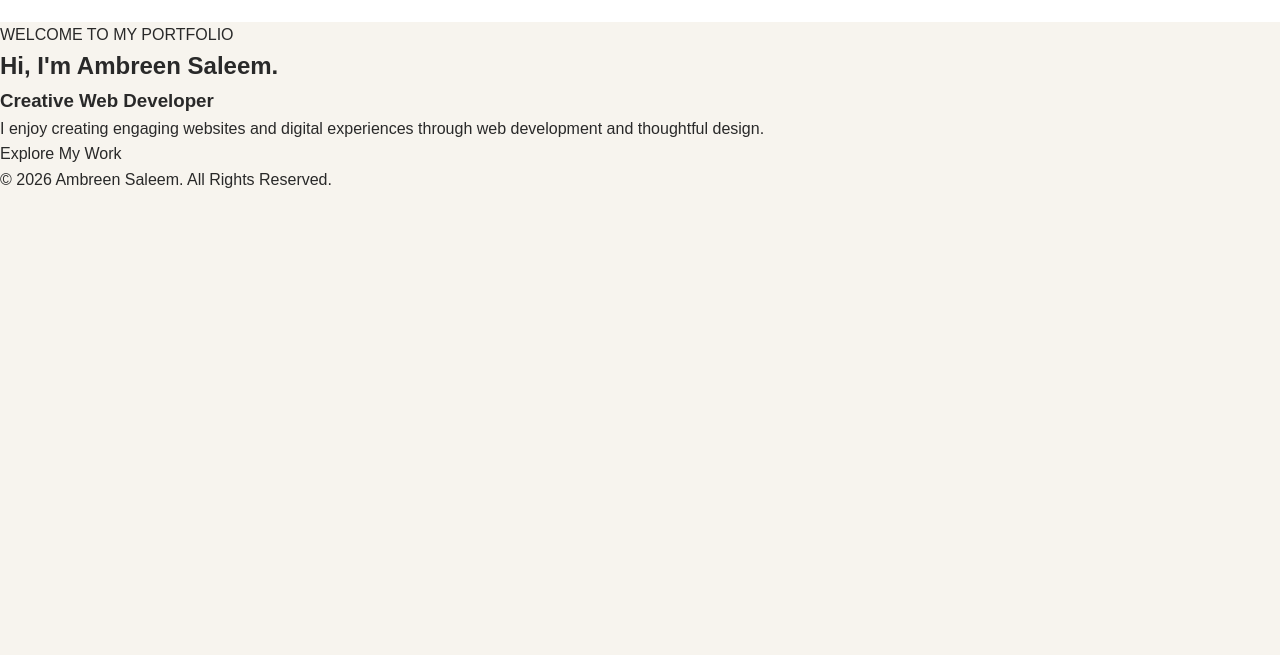
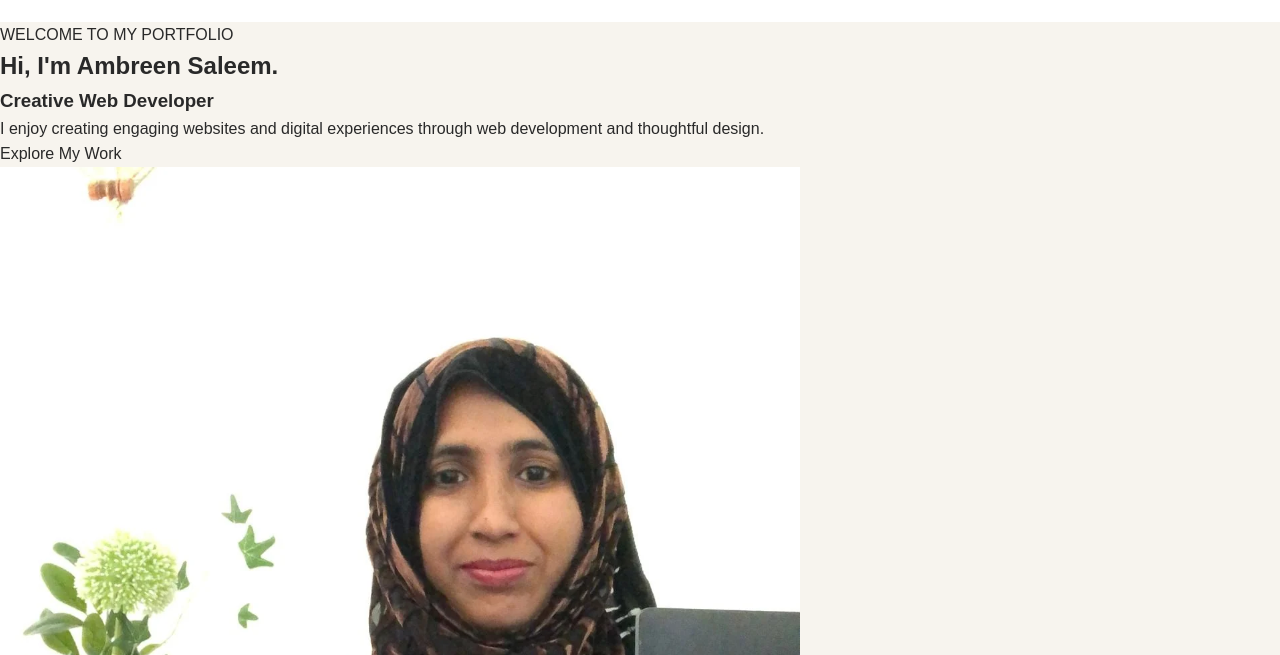
Before and after one commit to Ambreen189/Ambreen189.github.io, a plain HTML site: page index.html in a window 1280 px wide. Shown: the part 145-800 px from the top of the page. Drawn offline with Linux system fonts and the light colour scheme.

Commit message:
Add profile picture to hero section

```diff
--- a/index.html
+++ b/index.html
@@ -33,6 +33,9 @@
           and thoughtful design.</p>
         <a href="#projects" class="heroBtn">Explore My Work</a>
       </div>
+      <div class="heroImage">
+        <img src="assets/images/Ambreen.png" alt="Portrait of Ambreen Saleem">
+      </div>
     </section>
   </main>
   <footer>&copy; 2026 Ambreen Saleem. All Rights Reserved.</footer>
```
Also changed, not shown: assets/images/Ambreen.png (added).
